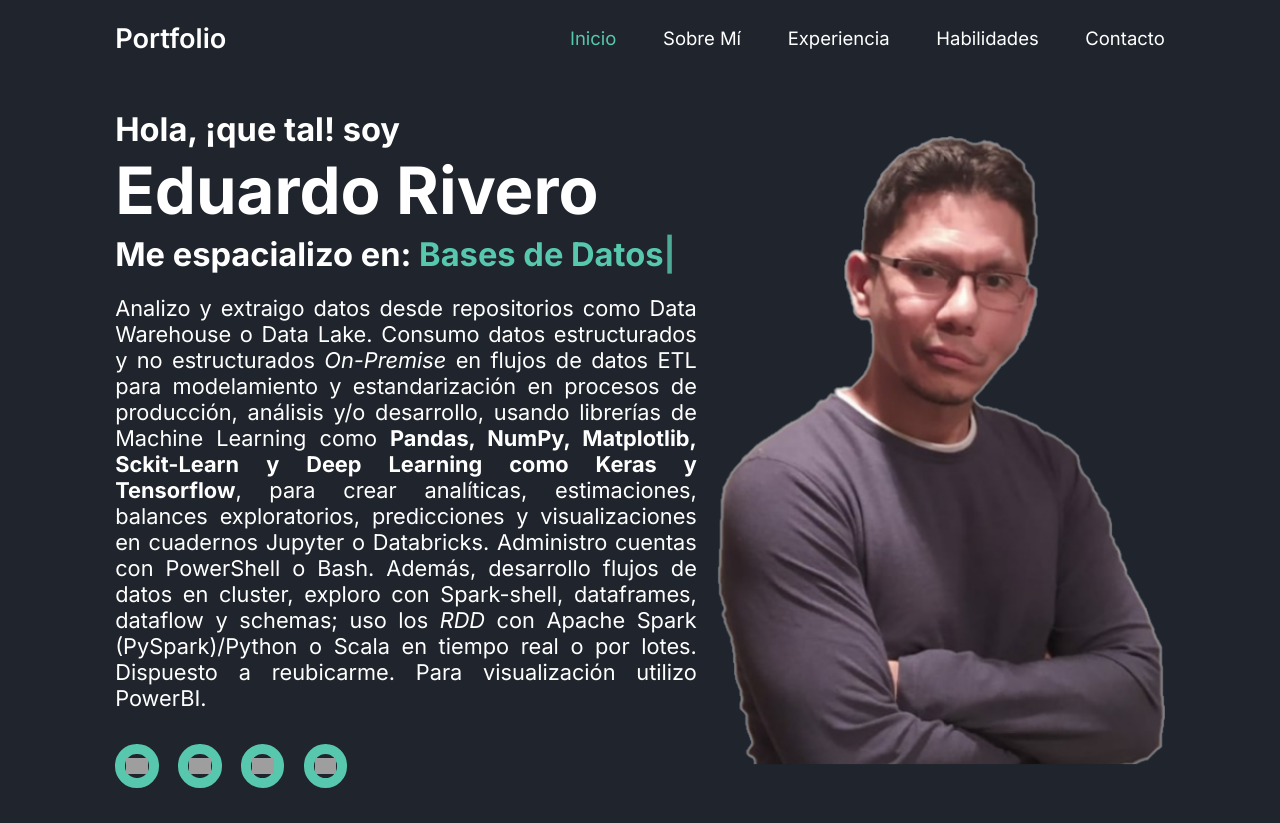
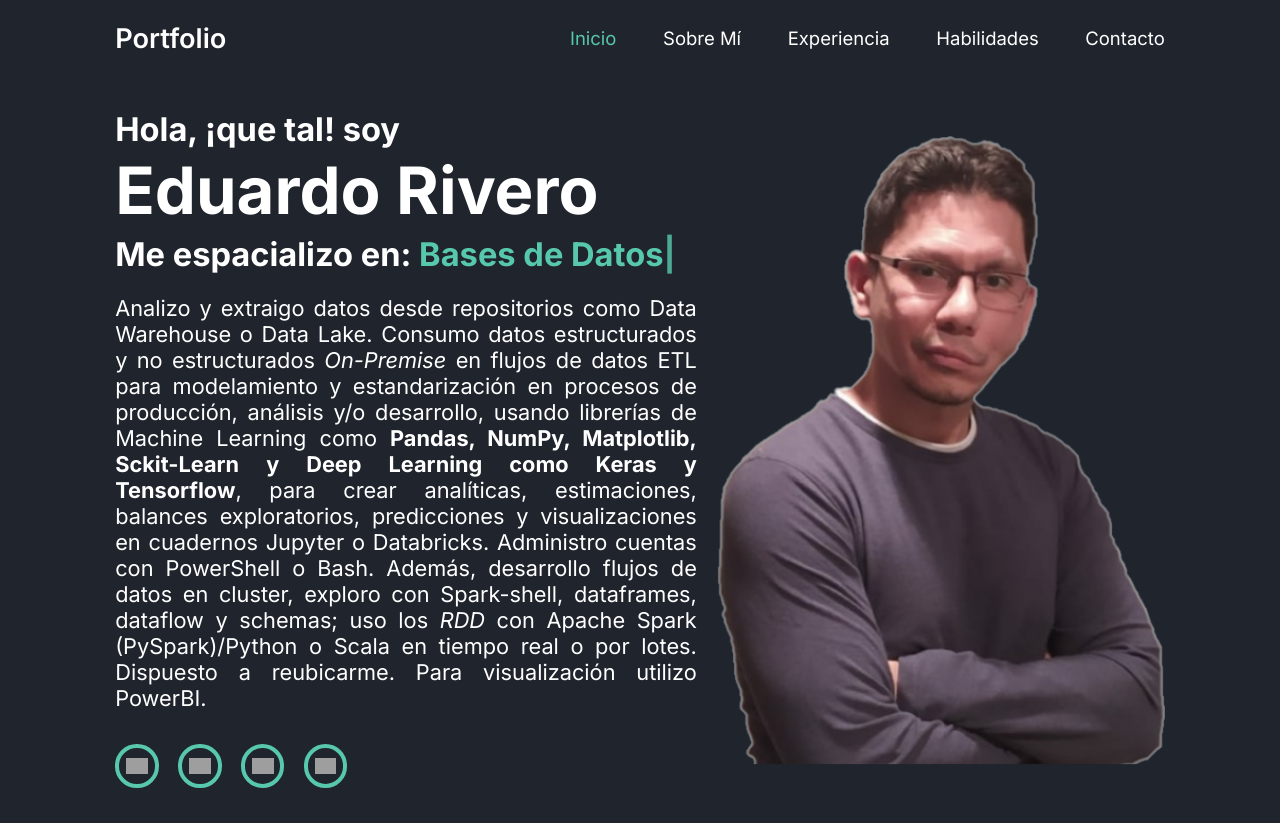
Before and after one commit to Edriv-DS/curriculum, a plain HTML site: page index.html in a window 1280 px wide. Shown: the top 823 px of the page. Drawn offline with nearby package versions, Linux system fonts and the light colour scheme; grey boxes are pictures that could not be loaded.

Commit message:
Update style.css

```diff
--- a/css/style.css
+++ b/css/style.css
@@ -148,7 +148,7 @@ span {
 	width: 4rem;
 	height: 4rem;
 	background: transparent;
-	border: 1rem solid var(--main-color);
+	border: .4rem solid var(--main-color);
 	border-radius: 50%;
 	font-size: 2rem;
 	color: var(--main-color);
```
